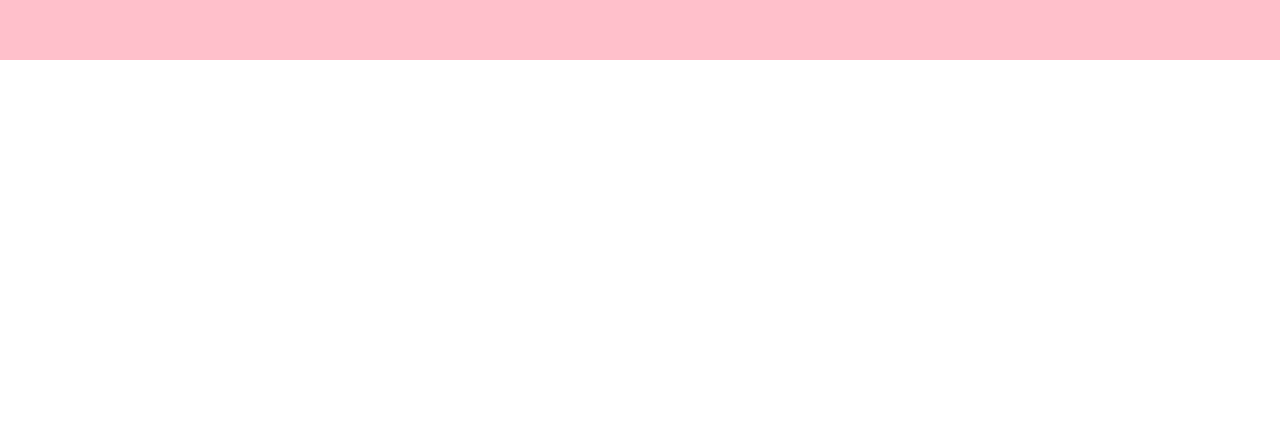
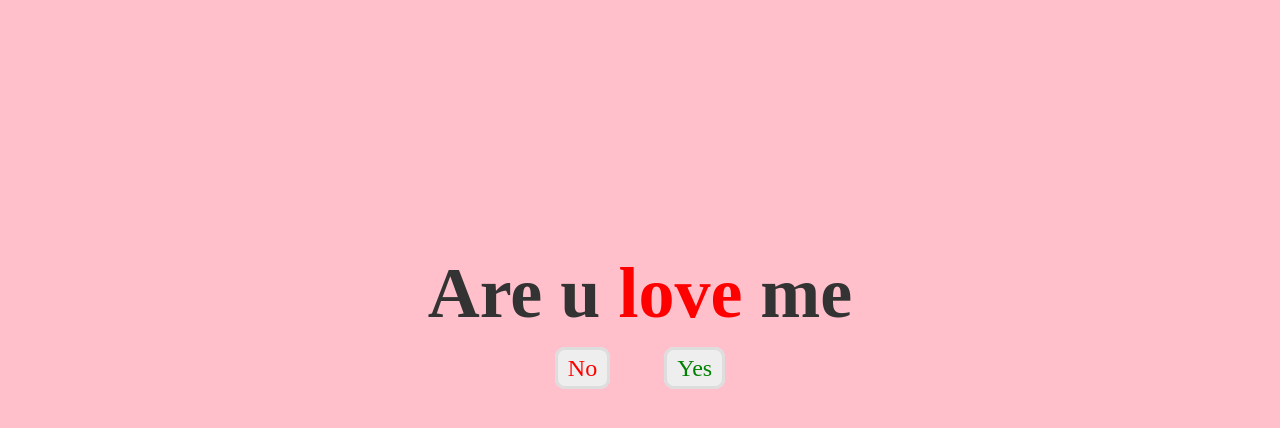
Before and after one commit to AnishSunewad/anix.ac, a plain HTML site: page index.html in a window 1280 px wide. Shown: the part 740-1168 px from the top of the page. Before the commit the page ends 800 px from the top, so only its background shows below. Drawn offline with Linux system fonts and the light colour scheme.

Commit message:
Update index.html

```diff
--- a/index.html
+++ b/index.html
@@ -15,5 +15,40 @@
 			<a id="wow" href="yes.html">wow</a>
 		</div>
 	</div>
+	<!DOCTYPE html>
+
+<html>
+
+<head>
+
+	<meta charset="utf-8">
+
+	<meta http-equiv="X-UA-Compatible" content="IE=edge">
+
+	<title>Love Expression</title>
+
+	<link rel="stylesheet" href="style.css">
+
+</head>
+
+<body>
+
+	<div class="container">
+
+		<div class="love">
+
+			<h2>Are u <span>love</span> me</h2>
+
+			<a id="no" href="no.html">No</a>
+
+			<a id="yes" href="yes.html">Yes</a>
+
+		</div>
+
+	</div>
+
+</body>
+
+</html>
 </body>
 </html>
```
